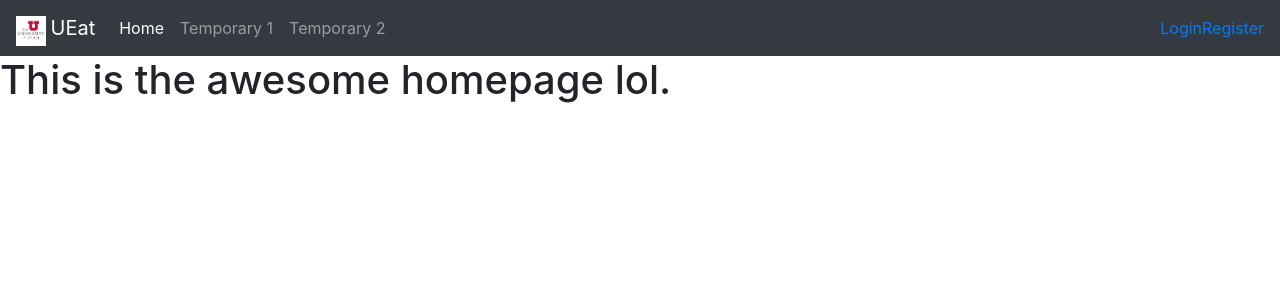
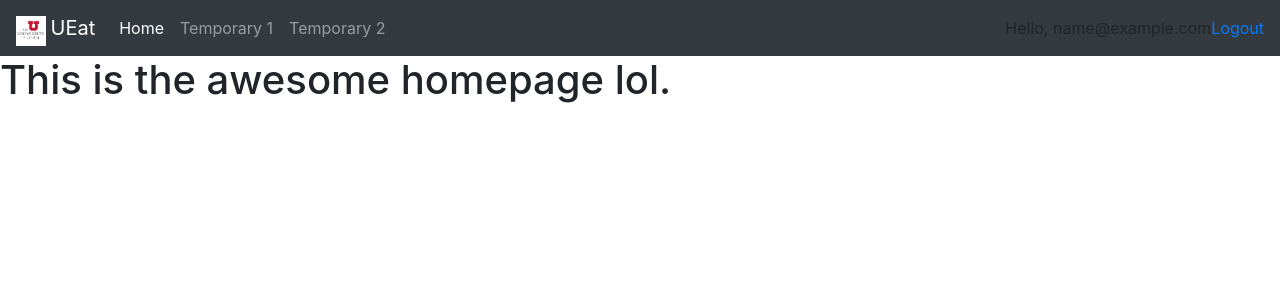
Before and after one commit to Alfa-Q/union-food-app, a Flask app: page / in a window 1280 px wide. Shown: the top 300 px of the page. Run offline with Flask 2, Linux system fonts and the light colour scheme; the visitor is signed in with stand-in values (Sample User, id 1); some libraries are stand-ins or nearby versions.

Commit message:
Change bar depending on login state

```diff
--- a/app/templates/layout.html
+++ b/app/templates/layout.html
@@ -34,8 +34,13 @@
 			</div>
 			<!-- Right Nav Info -->
 			<ul class="nav navbar-nav navbar-right">
+				{% if current_user.is_authenticated %}
+				<li>Hello, {{ current_user.email }}</li>
+				<li><a href="/logout"><span class="glyphicon glyphicon-log-in"></span>Logout</a></li>
+				{% else %}
 				<li><a href="/login"><span class="glyphicon glyphicon-log-in"></span>Login</a></li>
 				<li><a href="/register"><span class="glyphicon glyphicon-user"></span>Register</a></li>
+				{% endif %}
 			</ul>
 
 		</nav>
```
